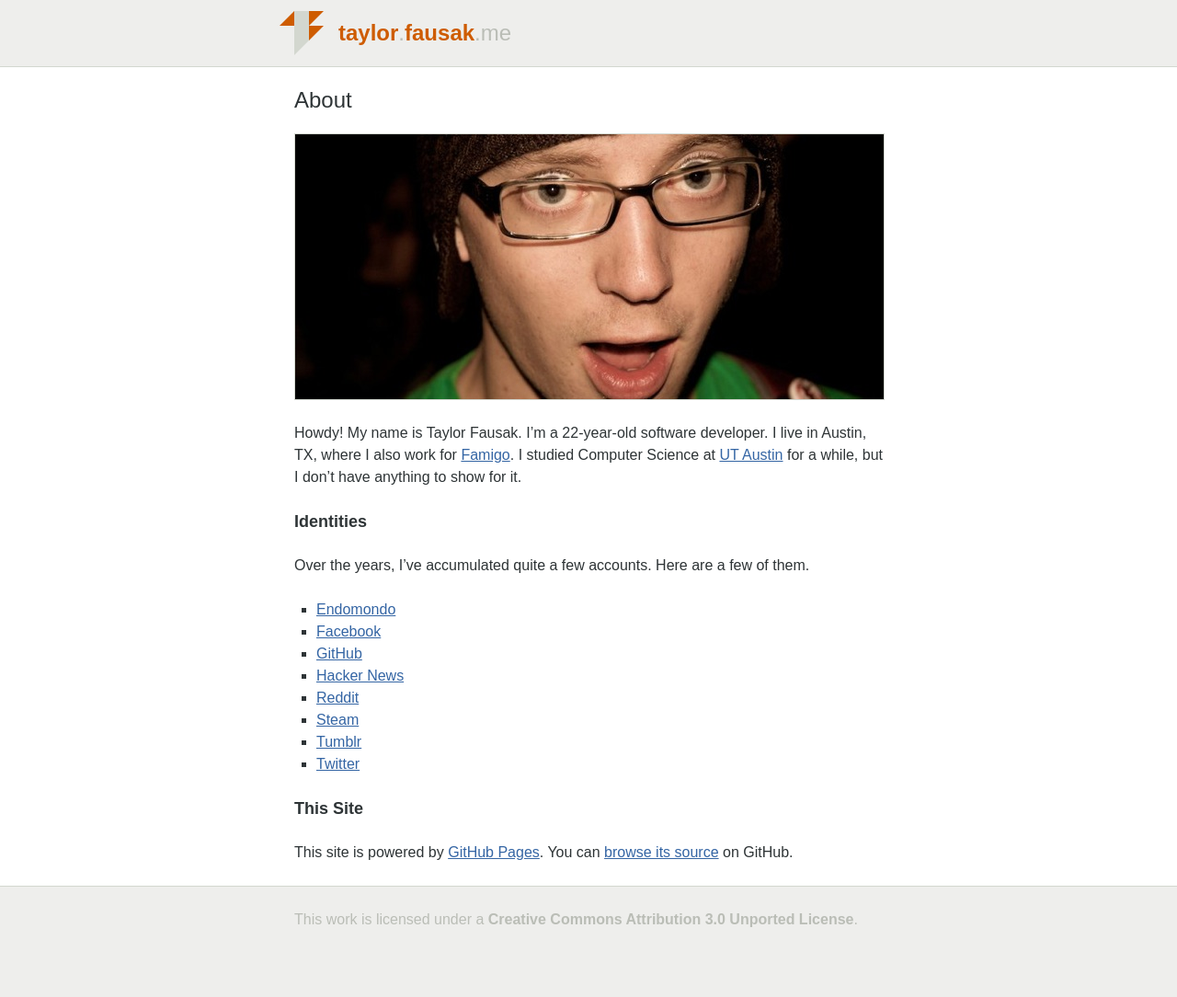
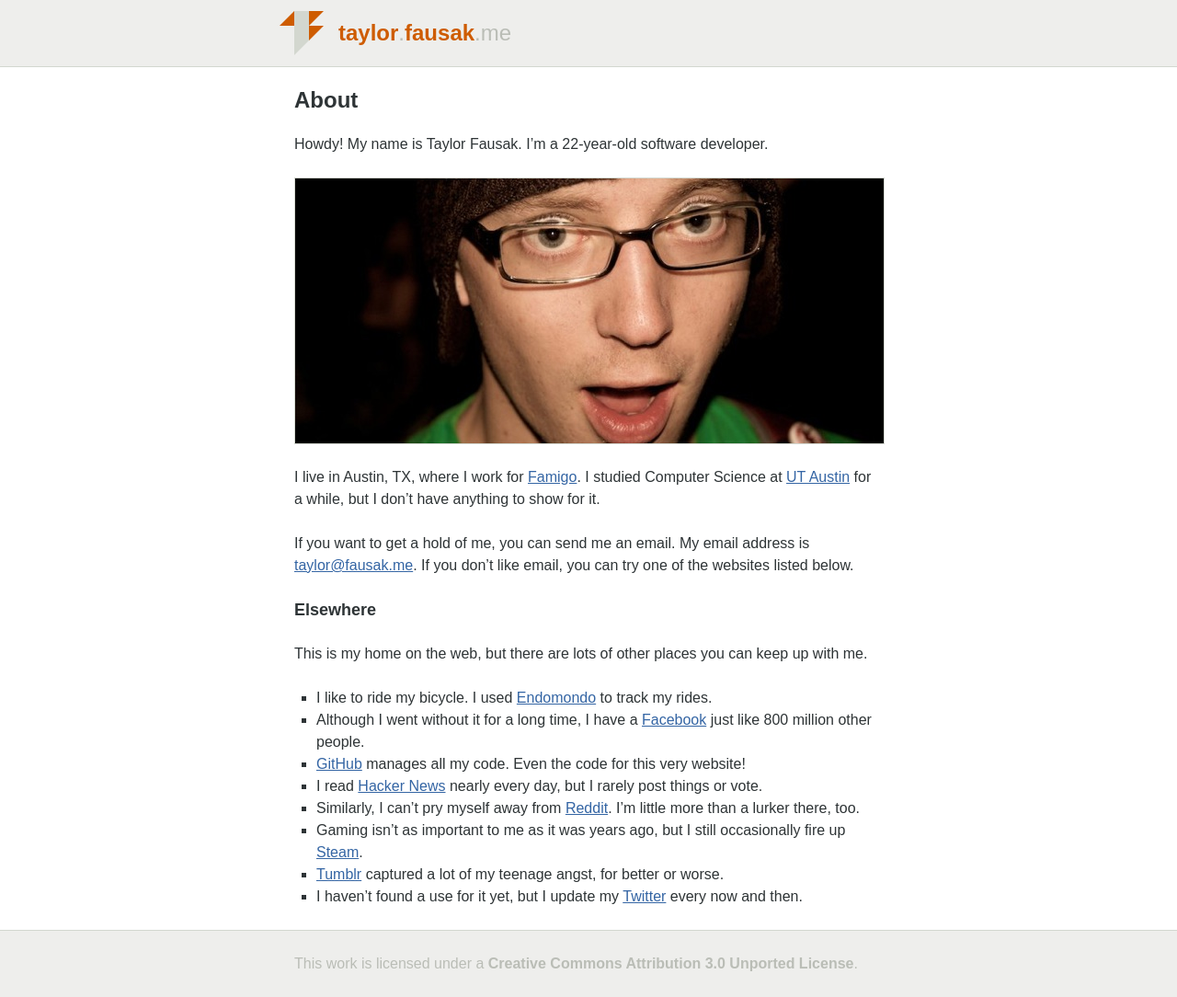
Before and after one commit to tfausak/tfausak.github.io, a Jekyll site: the page built from about.md, in a window 1280 px wide. Shown: the whole page at 92% size. Built offline with Jekyll 4.4.1, drawn with Linux system fonts in a browser that asks for light colours; before the commit the page ends 1036 px from its top, so only the background shows below that.

Commit message:
Rewrite about page.
Removed section about GitHub pages. Restructured text to put some above
portrait. Added explanatory comments to outbound links.

```diff
--- a/about.md
+++ b/about.md
@@ -3,36 +3,51 @@ layout: base
 title: About
 ---
 
-# {{ page.title }}
-
-![][1]
+# **{{ page.title }}**
 
 Howdy! My name is Taylor Fausak. I'm a 22-year-old software developer.
-I live in Austin, TX, where I also work for [Famigo][2]. I studied
+
+![Portrait of me][1]
+
+I live in Austin, TX, where I work for [Famigo][2]. I studied
 Computer Science at [UT Austin][3] for a while, but I don't have
 anything to show for it.
 
-## Identities
+If you want to get a hold of me, you can send me an email. My email
+address is [taylor@fausak.me][4]. If you don't like email, you can
+try one of the websites listed below.
 
-Over the years, I've accumulated quite a few accounts. Here are a
-few of them.
+## Elsewhere
 
--   [Endomondo](http://www.endomondo.com/profile/2203917)
--   [Facebook](https://www.facebook.com/taylorfausak)
--   [GitHub](https://github.com/tfausak)
--   [Hacker News](http://news.ycombinator.com/user?id=taylorfausak)
--   [Reddit](http://www.reddit.com/user/taylorfausak/)
--   [Steam](http://steamcommunity.com/id/gompers)
--   [Tumblr](http://gompr.tumblr.com/)
--   [Twitter](https://twitter.com/#!/taylorfausak)
+This is my home on the web, but there are lots of other places you
+can keep up with me.
 
-## This Site
-
-This site is powered by [GitHub Pages][4]. You can [browse its
-source][5] on GitHub.
+-   I like to ride my bicycle. I used [Endomondo][5] to track my
+    rides.
+-   Although I went without it for a long time, I have a [Facebook][6]
+    just like 800 million other people.
+-   [GitHub][7] manages all my code. Even the code for this very
+    website!
+-   I read [Hacker News][8] nearly every day, but I rarely post
+    things or vote.
+-   Similarly, I can't pry myself away from [Reddit][9]. I'm little
+    more than a lurker there, too.
+-   Gaming isn't as important to me as it was years ago, but I still
+    occasionally fire up [Steam][10].
+-   [Tumblr][11] captured a lot of my teenage angst, for better or
+    worse.
+-   I haven't found a use for it yet, but I update my [Twitter][12]
+    every now and then.
 
 [1]: /static/images/taylor-fausak.jpg
 [2]: http://www.famigo.com/
 [3]: http://www.utexas.edu/
-[4]: http://pages.github.com/
-[5]: https://github.com/tfausak/tfausak.github.com
+[4]: mailto:taylor+honeypot@fausak.me
+[5]: http://www.endomondo.com/profile/2203917
+[6]: https://www.facebook.com/taylorfausak
+[7]: https://github.com/tfausak
+[8]: http://news.ycombinator.com/user?id=taylorfausak
+[9]: http://www.reddit.com/user/taylorfausak/
+[10]: http://steamcommunity.com/id/gompers
+[11]: http://gompr.tumblr.com/
+[12]: https://twitter.com/#!/taylorfausak
```
